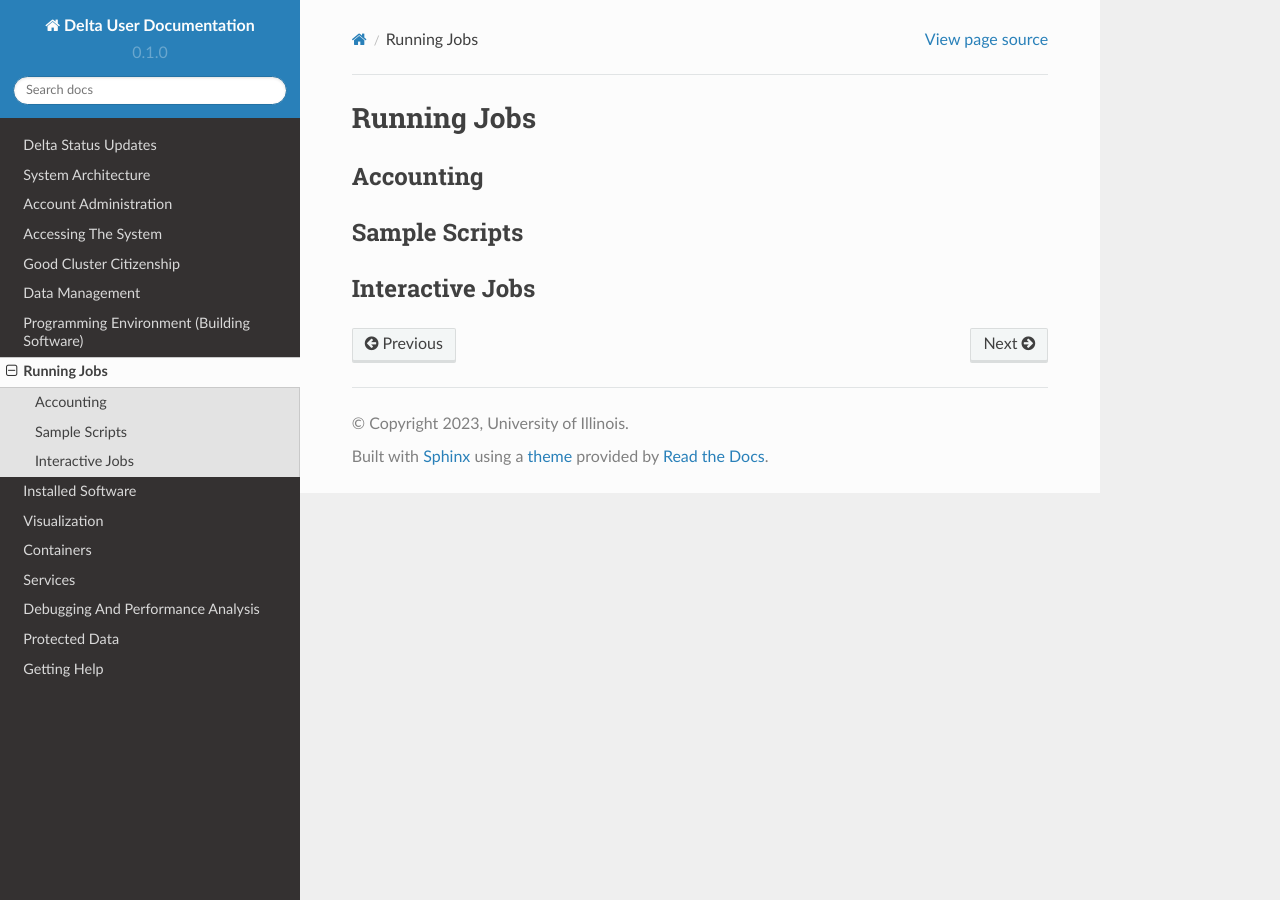
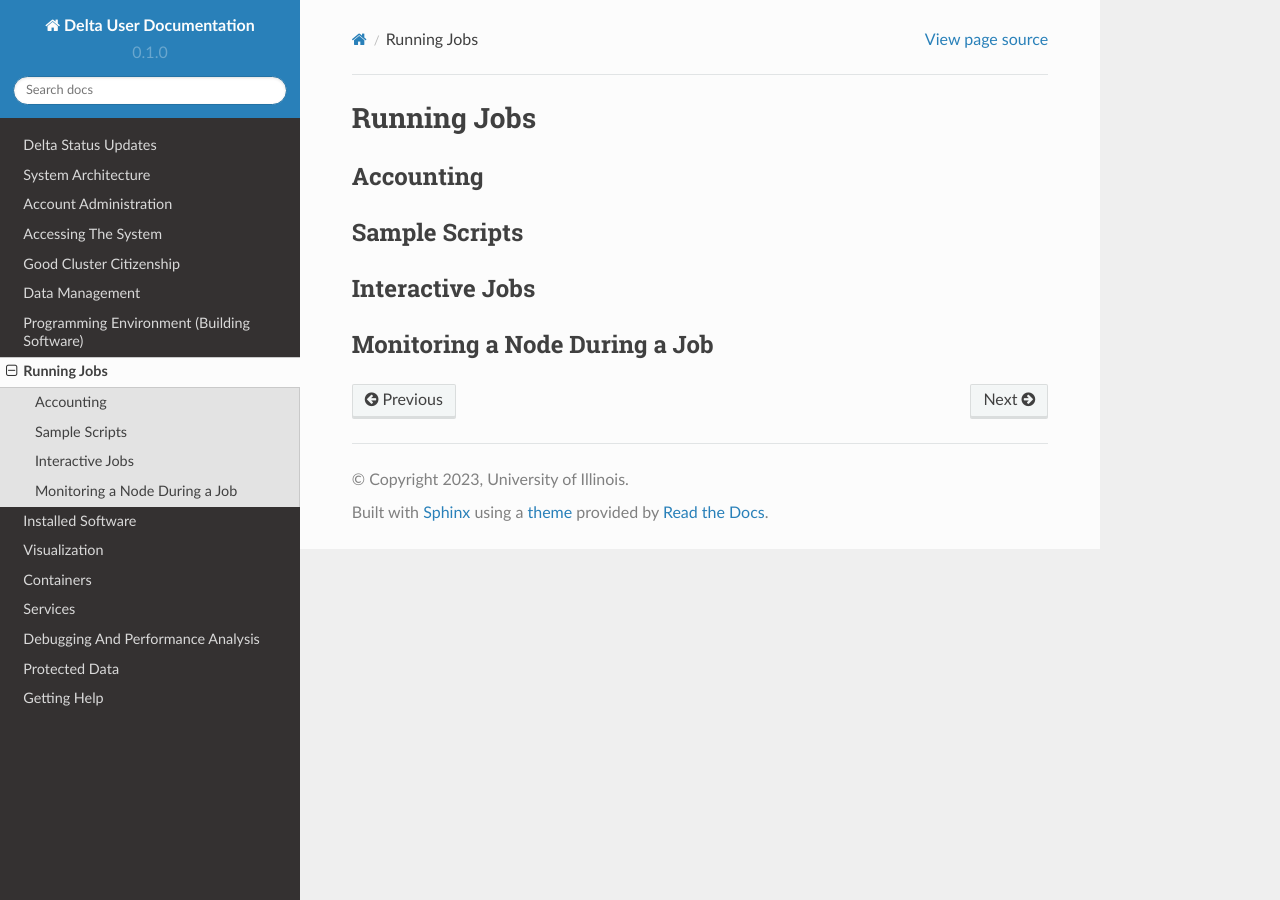
Before and after one commit to ncsa/Delta_doc, a Sphinx documentation site: the page built from docs/source/running_jobs/index.rst, in a window 1280 px wide. Built offline with Sphinx 7.4.7 and the Read the Docs theme 2.0.0, drawn with Linux system fonts in a browser that asks for light colours; pages that are not in the unit, such as notebooks, are missing from menus.

Commit message:
add montor node
adding "monitoring a node during a job" section to running jobs.

```diff
--- a/docs/source/running_jobs/index.rst
+++ b/docs/source/running_jobs/index.rst
@@ -9,3 +9,6 @@ Sample Scripts
 
 Interactive Jobs
 -------------------------
+
+Monitoring a Node During a Job
+---------------------------------
```
